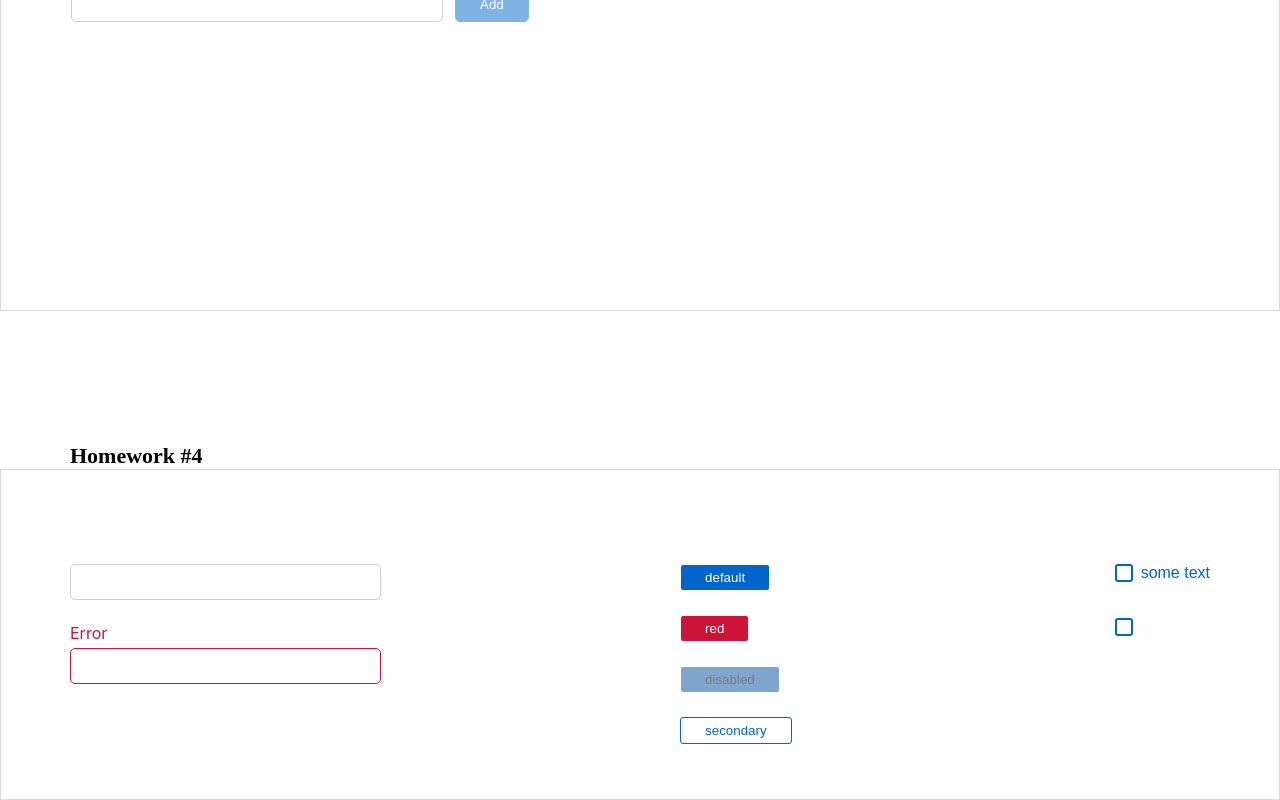
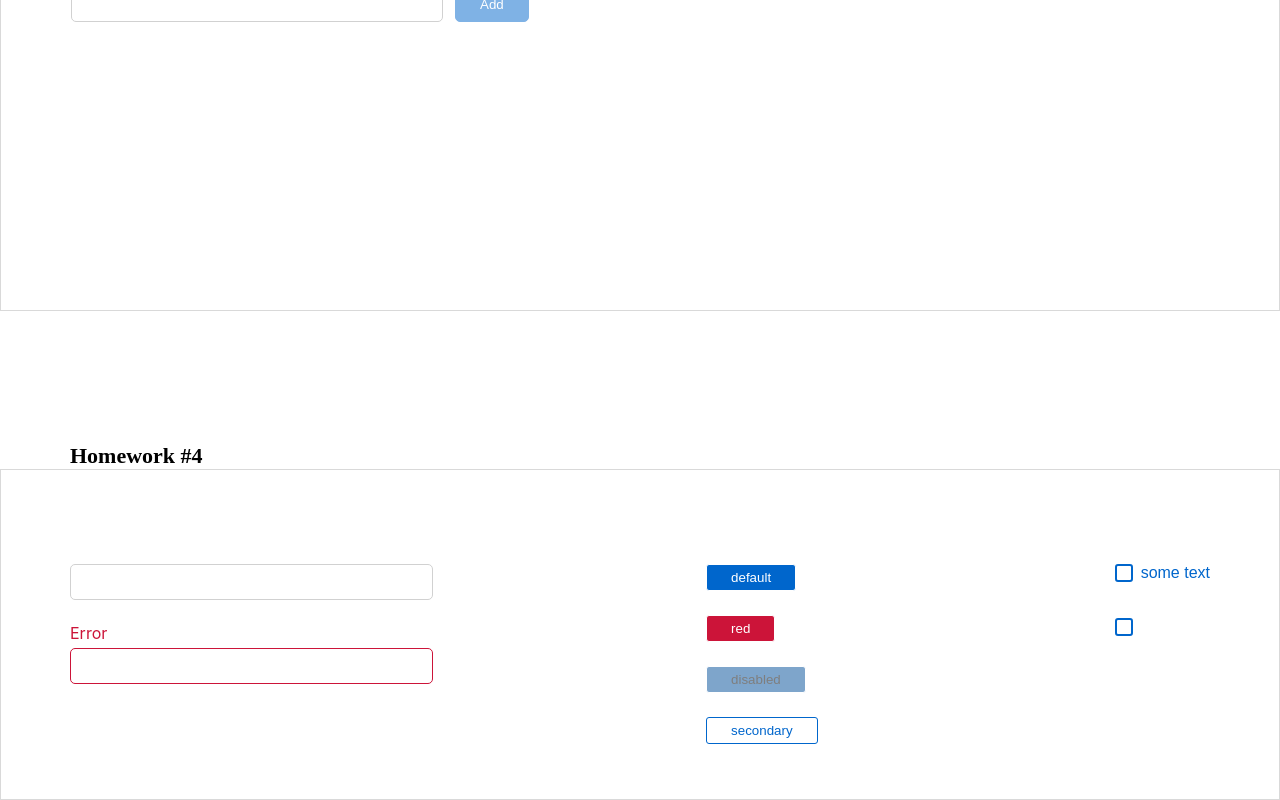
Before and after one commit to Steelmen87/Ignat_3_try, a React (Create React App) app: page / in a window 1280 px wide. Shown: the part 1044-1844 px from the top of the page. Built offline with nearby package versions, Linux system fonts and the light colour scheme.

Commit message:
hw6 done

```diff
--- a/src/s2-homeworks/hw04/common/c1-SuperInputText/SuperInputText.module.scss
+++ b/src/s2-homeworks/hw04/common/c1-SuperInputText/SuperInputText.module.scss
@@ -18,15 +18,16 @@
 }
 
 .className {
+
+}
+
+.superInput {
   font-size: 14px;
   font-weight: 400;
   line-height: 17px;
   letter-spacing: 0;
   text-align: left;
   padding: 0 24px;
-}
-
-.superInput {
 }
 
 .errorInput {
```
